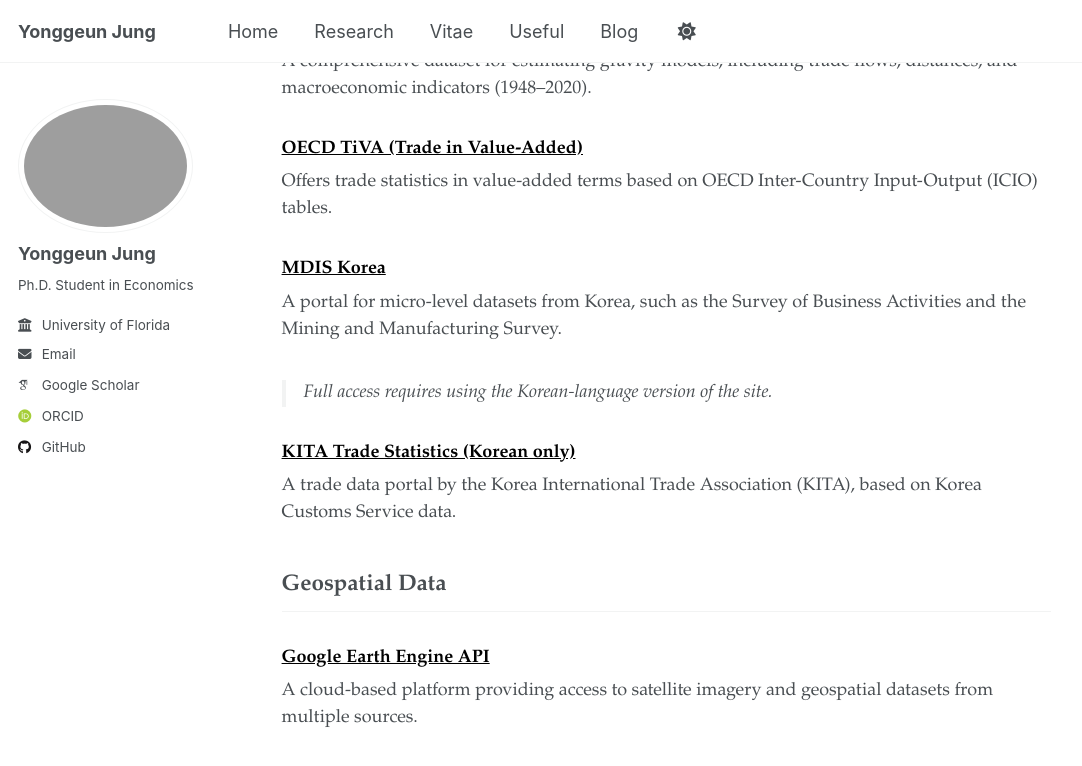
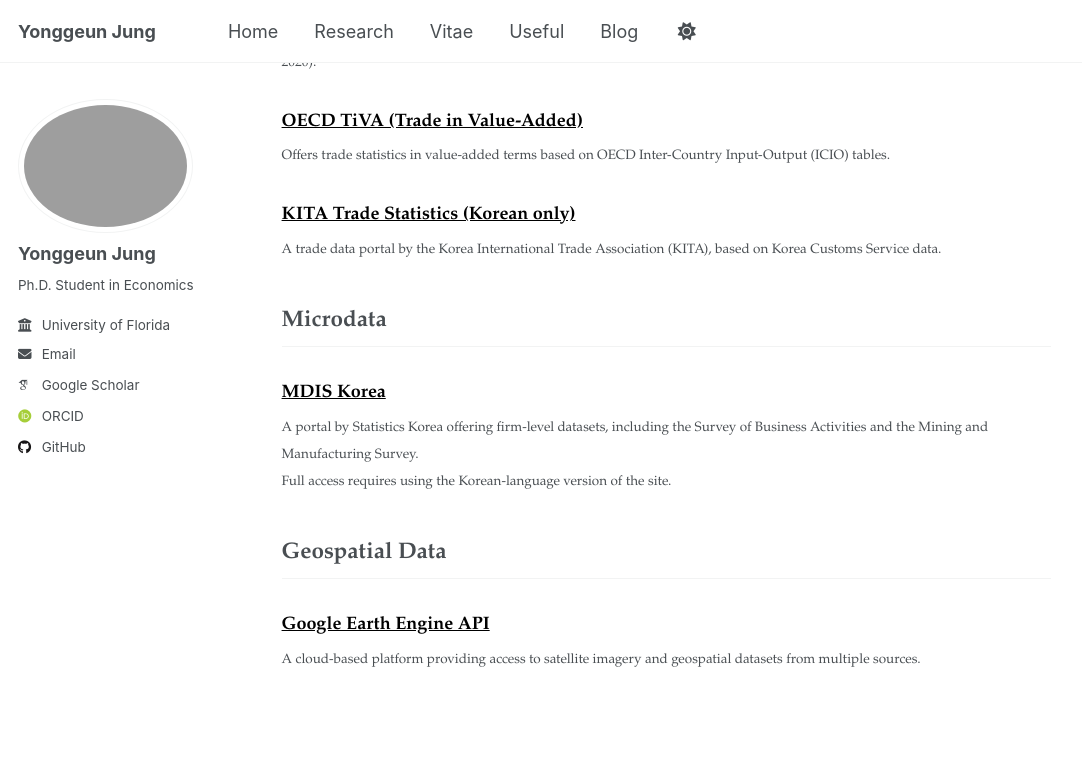
Before and after one commit to Yonggeun-Jung/yonggeun-jung.github.io, a Jekyll site: the page built from _pages/useful.md, in a window 1280 px wide and 900 px high, scrolled down 391 px. Shown: the top 766 px of the window, without its empty margins (0-1082 px from the left). Built offline with Jekyll 4.4.1, drawn with Linux system fonts in a browser that asks for light colours; some web fonts are replaced.

Commit message:
Update useful.md

```diff
--- a/_pages/useful.md
+++ b/_pages/useful.md
@@ -9,22 +9,36 @@
 ## Trade Data
 
 ### [USA Trade Online](https://usatrade.census.gov/)
+<small class="text-muted">
 An interactive tool by the U.S. Census Bureau providing current and historical U.S. import and export data.
+</small>
 
 ### [CEPII Gravity Database](https://www.cepii.fr/CEPII/en/bdd_modele/bdd_modele_item.asp?id=8)
+<small class="text-muted">
 A comprehensive dataset for estimating gravity models, including trade flows, distances, and macroeconomic indicators (1948–2020).
+</small>
 
 ### [OECD TiVA (Trade in Value-Added)](https://www.oecd.org/en/topics/sub-issues/trade-in-value-added.html)
+<small class="text-muted">
 Offers trade statistics in value-added terms based on OECD Inter-Country Input-Output (ICIO) tables.
+</small>
+
+### [KITA Trade Statistics (Korean only)](https://stat.kita.net/)
+<small class="text-muted">
+A trade data portal by the Korea International Trade Association (KITA), based on Korea Customs Service data.
+</small>
+
+## Microdata
 
 ### [MDIS Korea](https://mdis.kostat.go.kr/eng/pageLink.do?link=mdisDataService)
-A portal for micro-level datasets from Korea, such as the Survey of Business Activities and the Mining and Manufacturing Survey.
-> Full access requires using the Korean-language version of the site.
-
-### [KITA Trade Statistics (Korean only)](https://stat.kita.net/)
-A trade data portal by the Korea International Trade Association (KITA), based on Korea Customs Service data.
+<small class="text-muted">
+A portal by Statistics Korea offering firm-level datasets, including the Survey of Business Activities and the Mining and Manufacturing Survey.
+Full access requires using the Korean-language version of the site.
+</small>
 
 ## Geospatial Data
 
 ### [Google Earth Engine API](https://developers.google.com/earth-engine)
+<small class="text-muted">
 A cloud-based platform providing access to satellite imagery and geospatial datasets from multiple sources.
+</small>
```
